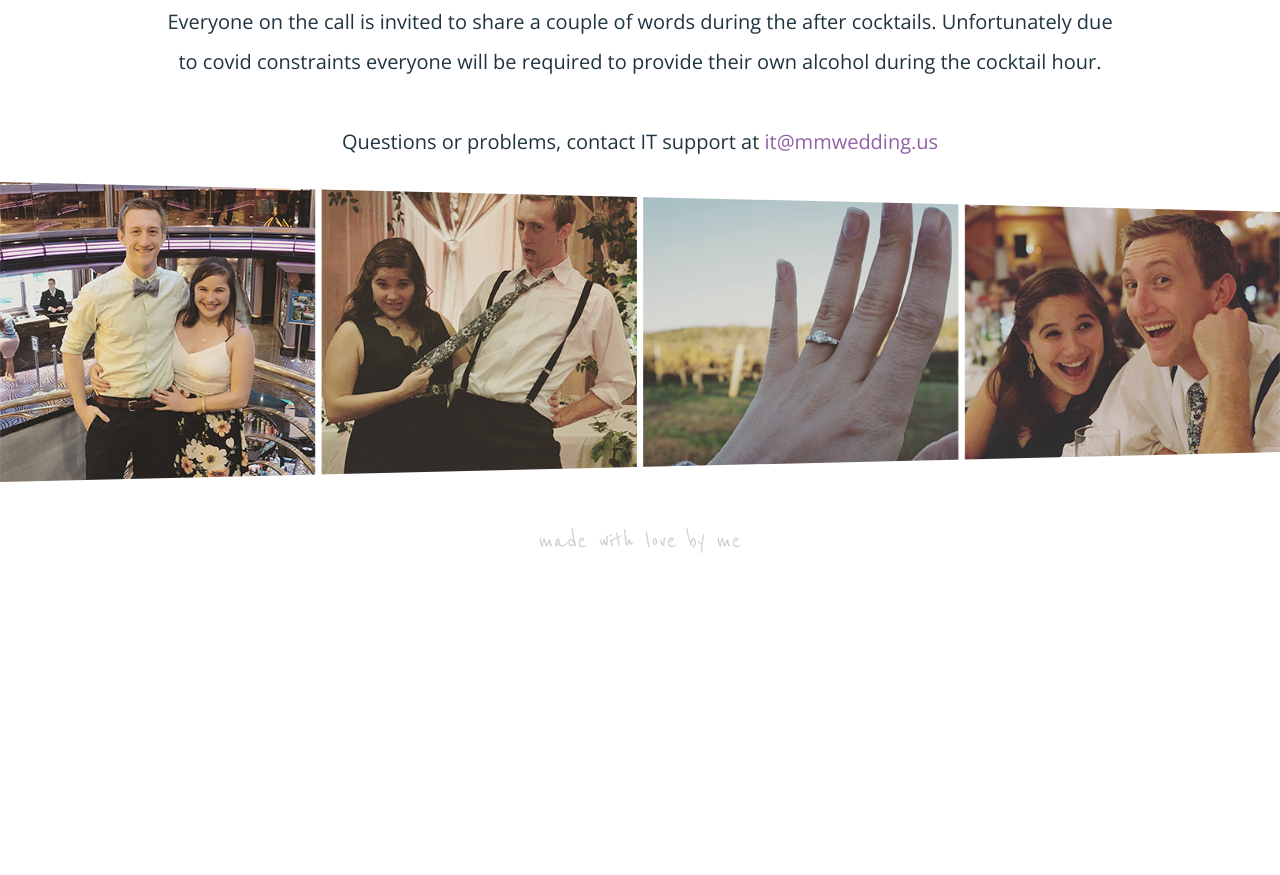
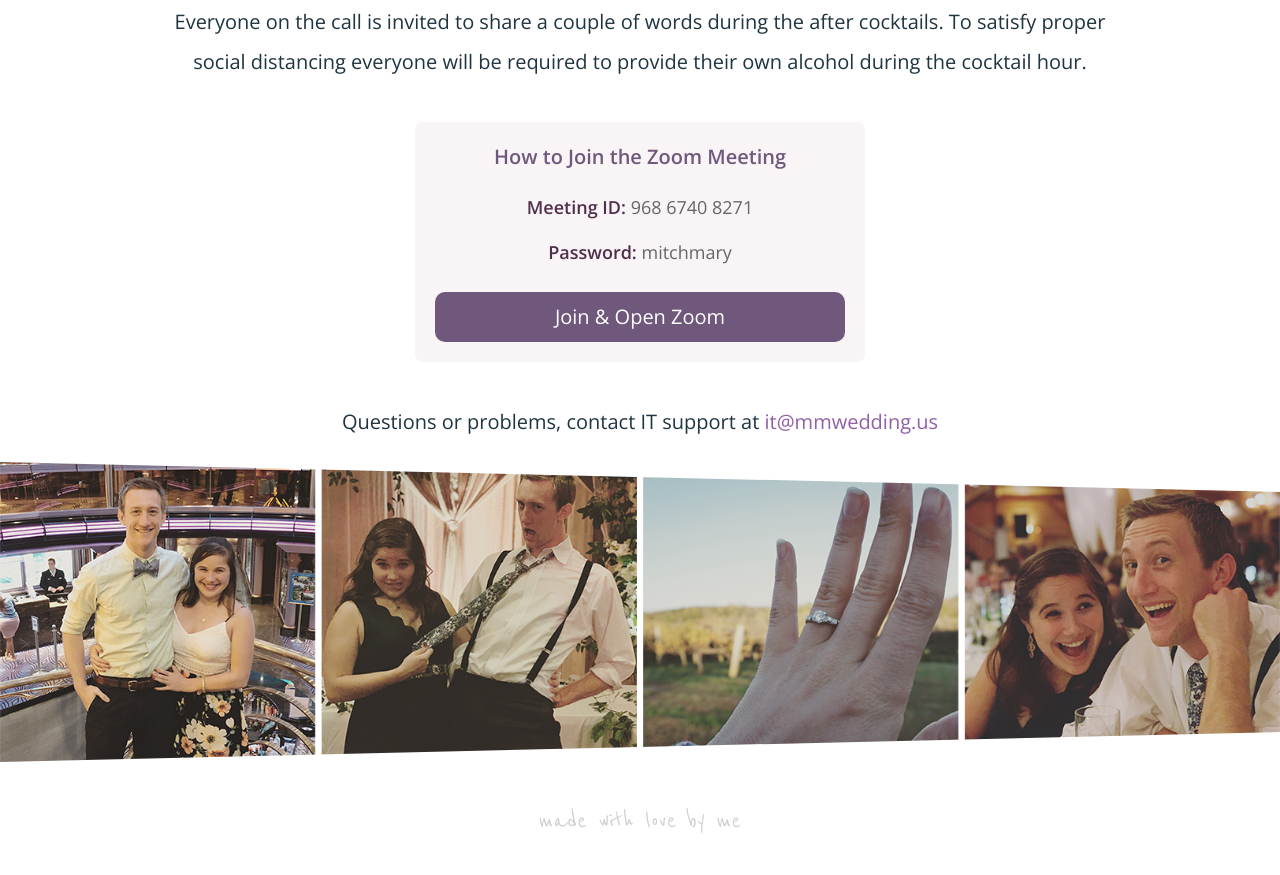
Before and after one commit to jackson13info/mm-wedding, a plain HTML site: page index.html in a window 1280 px wide. Shown: the part 1540-2415 px from the top of the page. Before the commit the page ends 2135 px from the top, so only its background shows below. Drawn offline with nearby package versions, Linux system fonts and the light colour scheme.

Commit message:
Update the zoom link

```diff
--- a/css/index.css
+++ b/css/index.css
@@ -126,6 +126,51 @@ body {
     margin-left: auto;
     margin-right: auto;
 }
+.zoomInstructions {
+    background-color: #F9F4F5;
+    padding-bottom: 20px;
+    padding-top: 15px;
+    border-radius: 8px;
+    width: 450px;
+    display: inline-block;
+    text-align: center;
+}
+.zoomInstructions .header {
+    text-align: center;
+    display: block;
+    font-size: 20px;
+    color: #70587C;
+    font-weight: 600;
+    margin-bottom: 10px;
+}
+.zoomInstructions .code {
+    display: block;
+    margin-left: 20px;
+    margin-right: 20px;
+    margin-top: 5px;
+    margin-bottom: 5px;
+    color: #666;
+    font-size: 18px;
+}
+.zoomInstructions span {
+    color: #502F4C;
+    font-weight: 600;
+}
+.zoomInstructions .joinButton {
+    background-color: #70587C;
+    border-radius: 10px;
+    margin-left: 20px;
+    margin-right: 20px;
+    box-sizing: border-box;
+    text-align: center;
+    height: 50px;
+    line-height: 50px;
+    color: #fff;
+    margin-top: 20px;
+}
+.zoomInstructions .joinButton:active {
+    background-color: #502F4C;
+}
 .footer {
     background-color: #fff;
     color: #d0d0d0;
--- a/index.html
+++ b/index.html
@@ -44,19 +44,41 @@
 
                 <div class="schedule">
                     <div class="timeItem">
+                        <!-- Attribution: wedding by SBTS from the Noun Project -->
                         <img src="imgs/hearts.png" width="100" height="100">
                         <span>4 pm</span><br/>Ceremony
                     </div>
 
                     <div class="timeItem">
+                        <!-- Attribution: Martini by OB from the Noun Project -->
                         <img src="imgs/cocktail.png" width="100" height="100">
                         <span>4:30 pm</span><br/>Cocktail Hour
                     </div>
                 </div>
 
-                Everyone on the call is invited to share a couple of words during the after cocktails. Unfortunately due to covid constraints everyone will be required to provide their own alcohol during the cocktail hour.
+                Everyone on the call is invited to share a couple of words during the after cocktails. To satisfy proper social distancing everyone will be required to provide their own alcohol during the cocktail hour.
                 <br /><br />
-                Questions or problems, contact IT support at <a href="mailto:it@mmwedding.us">it@mmwedding.us</a>
+
+                <div class="zoomInstructions">
+                    <div class="header">
+                        How to Join the Zoom Meeting
+                    </div>
+                    <div class="code">
+                        <span>Meeting ID:</span> 968 6740 8271
+                    </div>
+                    <div class="code">
+                        <span>Password:</span> mitchmary
+                    </div>
+
+                    <a href="https://zoom.us/j/96867408271?pwd=ZmlCdERSWllEa094Y3dNWXlsaVJuZz09">
+                        <div class="joinButton">
+                            Join & Open Zoom
+                        </div>
+                    </a>
+                </div>
+
+                <br /><br />
+                Questions or problems, contact IT support at <a href="mailto:it@mmwedding.us">it@mmwedding.us</a><br />
             </div>
         </div>
 
```
